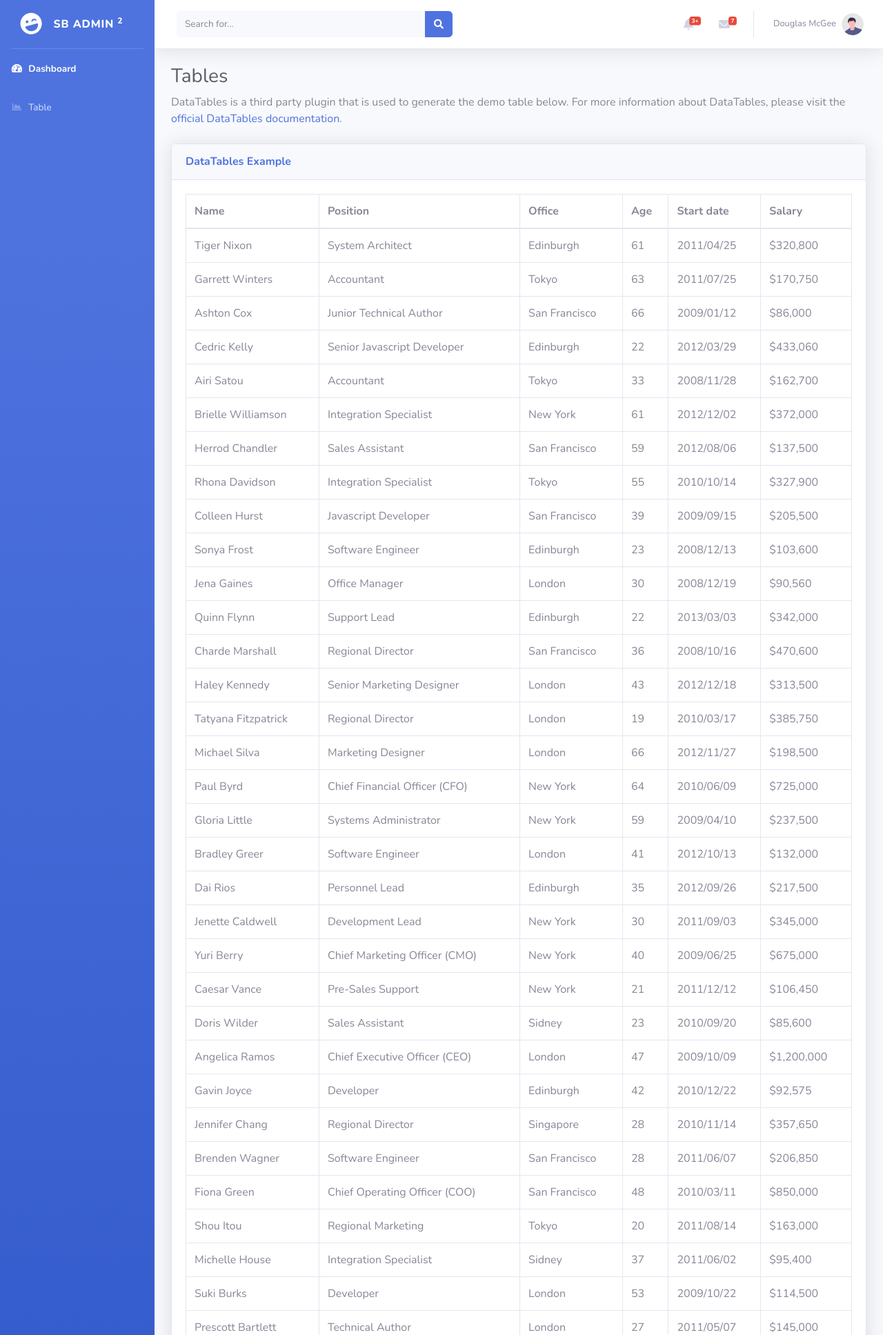
After one commit to IftitahDwi/Iftitah-Skripsi, a Flask app: page /table in a window 1280 px wide. The commit adds this page. Shown: the top 1935 px of the page at 69% size. Run offline with Flask 2, Linux system fonts and the light colour scheme; some libraries are stand-ins or nearby versions.

Commit message:
add table

```diff
--- a/app/templates/layout.html
+++ b/app/templates/layout.html
@@ -39,106 +39,15 @@
 
             <!-- Nav Item - Dashboard -->
             <li class="nav-item active">
-                <a class="nav-link" href="index.html">
+                <a class="nav-link" href="/">
                     <i class="fas fa-fw fa-tachometer-alt"></i>
                     <span>Dashboard</span></a>
             </li>
-
-            <!-- Divider -->
-            <hr class="sidebar-divider">
-
-            <!-- Heading -->
-            <div class="sidebar-heading">
-                Interface
-            </div>
-
-            <!-- Nav Item - Pages Collapse Menu -->
             <li class="nav-item">
-                <a class="nav-link collapsed" href="#" data-toggle="collapse" data-target="#collapseTwo"
-                    aria-expanded="true" aria-controls="collapseTwo">
-                    <i class="fas fa-fw fa-cog"></i>
-                    <span>Components</span>
-                </a>
-                <div id="collapseTwo" class="collapse" aria-labelledby="headingTwo" data-parent="#accordionSidebar">
-                    <div class="bg-white py-2 collapse-inner rounded">
-                        <h6 class="collapse-header">Custom Components:</h6>
-                        <a class="collapse-item" href="buttons.html">Buttons</a>
-                        <a class="collapse-item" href="cards.html">Cards</a>
-                    </div>
-                </div>
+              <a class="nav-link" href="/table">
+                  <i class="fas fa-fw fa-chart-area"></i>
+                  <span>Table</span></a>
             </li>
-
-            <!-- Nav Item - Utilities Collapse Menu -->
-            <li class="nav-item">
-                <a class="nav-link collapsed" href="#" data-toggle="collapse" data-target="#collapseUtilities"
-                    aria-expanded="true" aria-controls="collapseUtilities">
-                    <i class="fas fa-fw fa-wrench"></i>
-                    <span>Utilities</span>
-                </a>
-                <div id="collapseUtilities" class="collapse" aria-labelledby="headingUtilities"
-                    data-parent="#accordionSidebar">
-                    <div class="bg-white py-2 collapse-inner rounded">
-                        <h6 class="collapse-header">Custom Utilities:</h6>
-                        <a class="collapse-item" href="utilities-color.html">Colors</a>
-                        <a class="collapse-item" href="utilities-border.html">Borders</a>
-                        <a class="collapse-item" href="utilities-animation.html">Animations</a>
-                        <a class="collapse-item" href="utilities-other.html">Other</a>
-                    </div>
-                </div>
-            </li>
-
-            <!-- Divider -->
-            <hr class="sidebar-divider">
-
-            <!-- Heading -->
-            <div class="sidebar-heading">
-                Addons
-            </div>
-
-            <!-- Nav Item - Pages Collapse Menu -->
-            <li class="nav-item">
-                <a class="nav-link collapsed" href="#" data-toggle="collapse" data-target="#collapsePages"
-                    aria-expanded="true" aria-controls="collapsePages">
-                    <i class="fas fa-fw fa-folder"></i>
-                    <span>Pages</span>
-                </a>
-                <div id="collapsePages" class="collapse" aria-labelledby="headingPages" data-parent="#accordionSidebar">
-                    <div class="bg-white py-2 collapse-inner rounded">
-                        <h6 class="collapse-header">Login Screens:</h6>
-                        <a class="collapse-item" href="login.html">Login</a>
-                        <a class="collapse-item" href="register.html">Register</a>
-                        <a class="collapse-item" href="forgot-password.html">Forgot Password</a>
-                        <div class="collapse-divider"></div>
-                        <h6 class="collapse-header">Other Pages:</h6>
-                        <a class="collapse-item" href="404.html">404 Page</a>
-                        <a class="collapse-item" href="blank.html">Blank Page</a>
-                    </div>
-                </div>
-            </li>
-
-            <!-- Nav Item - Charts -->
-            <li class="nav-item">
-                <a class="nav-link" href="charts.html">
-                    <i class="fas fa-fw fa-chart-area"></i>
-                    <span>Charts</span></a>
-            </li>
-
-            <!-- Nav Item - Tables -->
-            <li class="nav-item">
-                <a class="nav-link" href="tables.html">
-                    <i class="fas fa-fw fa-table"></i>
-                    <span>Tables</span></a>
-            </li>
-
-            <!-- Divider -->
-            <hr class="sidebar-divider d-none d-md-block">
-
-            <!-- Sidebar Toggler (Sidebar) -->
-            <div class="text-center d-none d-md-inline">
-                <button class="rounded-circle border-0" id="sidebarToggle"></button>
-            </div>
-
-
 
         </ul>
         <!-- End of Sidebar -->
@@ -419,7 +328,7 @@
   <script src={{url_for('static', filename='vendor/chart.js/Chart.min.js')}}></script>
 
   <!-- Page level custom scripts -->
-  <script src={{url_for('static', filename='js/demo/chart-area-demo.js')}}></script>
-  <script src={{url_for('static', filename='js/demo/chart-pie-demo.js')}}></script>
+  <!-- <script src={{url_for('static', filename='js/demo/chart-area-demo.js')}}></script>
+  <script src={{url_for('static', filename='js/demo/chart-pie-demo.js')}}></script> -->
   </body>
 </html>
--- /dev/null
+++ b/app/templates/table.html
@@ -0,0 +1,507 @@
+{% extends "layout.html" %} {% block content %}
+<!-- Page Heading -->
+<h1 class="h3 mb-2 text-gray-800">Tables</h1>
+<p class="mb-4">
+  DataTables is a third party plugin that is used to generate the demo table
+  below. For more information about DataTables, please visit the
+  <a target="_blank" href="https://datatables.net"
+    >official DataTables documentation</a
+  >.
+</p>
+
+<!-- DataTales Example -->
+<div class="card shadow mb-4">
+  <div class="card-header py-3">
+    <h6 class="m-0 font-weight-bold text-primary">DataTables Example</h6>
+  </div>
+  <div class="card-body">
+    <div class="table-responsive">
+      <table
+        class="table table-bordered"
+        id="dataTable"
+        width="100%"
+        cellspacing="0"
+      >
+        <thead>
+          <tr>
+            <th>Name</th>
+            <th>Position</th>
+            <th>Office</th>
+            <th>Age</th>
+            <th>Start date</th>
+            <th>Salary</th>
+          </tr>
+        </thead>
+        <tfoot>
+          <tr>
+            <th>Name</th>
+            <th>Position</th>
+            <th>Office</th>
+            <th>Age</th>
+            <th>Start date</th>
+            <th>Salary</th>
+          </tr>
+        </tfoot>
+        <tbody>
+          <tr>
+            <td>Tiger Nixon</td>
+            <td>System Architect</td>
+            <td>Edinburgh</td>
+            <td>61</td>
+            <td>2011/04/25</td>
+            <td>$320,800</td>
+          </tr>
+          <tr>
+            <td>Garrett Winters</td>
+            <td>Accountant</td>
+            <td>Tokyo</td>
+            <td>63</td>
+            <td>2011/07/25</td>
+            <td>$170,750</td>
+          </tr>
+          <tr>
+            <td>Ashton Cox</td>
+            <td>Junior Technical Author</td>
+            <td>San Francisco</td>
+            <td>66</td>
+            <td>2009/01/12</td>
+            <td>$86,000</td>
+          </tr>
+          <tr>
+            <td>Cedric Kelly</td>
+            <td>Senior Javascript Developer</td>
+            <td>Edinburgh</td>
+            <td>22</td>
+            <td>2012/03/29</td>
+            <td>$433,060</td>
+          </tr>
+          <tr>
+            <td>Airi Satou</td>
+            <td>Accountant</td>
+            <td>Tokyo</td>
+            <td>33</td>
+            <td>2008/11/28</td>
+            <td>$162,700</td>
+          </tr>
+          <tr>
+            <td>Brielle Williamson</td>
+            <td>Integration Specialist</td>
+            <td>New York</td>
+            <td>61</td>
+            <td>2012/12/02</td>
+            <td>$372,000</td>
+          </tr>
+          <tr>
+            <td>Herrod Chandler</td>
+            <td>Sales Assistant</td>
+            <td>San Francisco</td>
+            <td>59</td>
+            <td>2012/08/06</td>
+            <td>$137,500</td>
+          </tr>
+          <tr>
+            <td>Rhona Davidson</td>
+            <td>Integration Specialist</td>
+            <td>Tokyo</td>
+            <td>55</td>
+            <td>2010/10/14</td>
+            <td>$327,900</td>
+          </tr>
+          <tr>
+            <td>Colleen Hurst</td>
+            <td>Javascript Developer</td>
+            <td>San Francisco</td>
+            <td>39</td>
+            <td>2009/09/15</td>
+            <td>$205,500</td>
+          </tr>
+          <tr>
+            <td>Sonya Frost</td>
+            <td>Software Engineer</td>
+            <td>Edinburgh</td>
+            <td>23</td>
+            <td>2008/12/13</td>
+            <td>$103,600</td>
+          </tr>
+          <tr>
+            <td>Jena Gaines</td>
+            <td>Office Manager</td>
+            <td>London</td>
+            <td>30</td>
+            <td>2008/12/19</td>
+            <td>$90,560</td>
+          </tr>
+          <tr>
+            <td>Quinn Flynn</td>
+            <td>Support Lead</td>
+            <td>Edinburgh</td>
+            <td>22</td>
+            <td>2013/03/03</td>
+            <td>$342,000</td>
+          </tr>
+          <tr>
+            <td>Charde Marshall</td>
+            <td>Regional Director</td>
+            <td>San Francisco</td>
+            <td>36</td>
+            <td>2008/10/16</td>
+            <td>$470,600</td>
+          </tr>
+          <tr>
+            <td>Haley Kennedy</td>
+            <td>Senior Marketing Designer</td>
+            <td>London</td>
+            <td>43</td>
+            <td>2012/12/18</td>
+            <td>$313,500</td>
+          </tr>
+          <tr>
+            <td>Tatyana Fitzpatrick</td>
+            <td>Regional Director</td>
+            <td>London</td>
+            <td>19</td>
+            <td>2010/03/17</td>
+            <td>$385,750</td>
+          </tr>
+          <tr>
+            <td>Michael Silva</td>
+            <td>Marketing Designer</td>
+            <td>London</td>
+            <td>66</td>
+            <td>2012/11/27</td>
+            <td>$198,500</td>
+          </tr>
+          <tr>
+            <td>Paul Byrd</td>
+            <td>Chief Financial Officer (CFO)</td>
+            <td>New York</td>
+            <td>64</td>
+            <td>2010/06/09</td>
+            <td>$725,000</td>
+          </tr>
+          <tr>
+            <td>Gloria Little</td>
+            <td>Systems Administrator</td>
+            <td>New York</td>
+            <td>59</td>
+            <td>2009/04/10</td>
+            <td>$237,500</td>
+          </tr>
+          <tr>
+            <td>Bradley Greer</td>
+            <td>Software Engineer</td>
+            <td>London</td>
+            <td>41</td>
+            <td>2012/10/13</td>
+            <td>$132,000</td>
+          </tr>
+          <tr>
+            <td>Dai Rios</td>
+            <td>Personnel Lead</td>
+            <td>Edinburgh</td>
+            <td>35</td>
+            <td>2012/09/26</td>
+            <td>$217,500</td>
+          </tr>
+          <tr>
+            <td>Jenette Caldwell</td>
+            <td>Development Lead</td>
+            <td>New York</td>
+            <td>30</td>
+            <td>2011/09/03</td>
+            <td>$345,000</td>
+          </tr>
+          <tr>
+            <td>Yuri Berry</td>
+            <td>Chief Marketing Officer (CMO)</td>
+            <td>New York</td>
+            <td>40</td>
+            <td>2009/06/25</td>
+            <td>$675,000</td>
+          </tr>
+          <tr>
+            <td>Caesar Vance</td>
+            <td>Pre-Sales Support</td>
+            <td>New York</td>
+            <td>21</td>
+            <td>2011/12/12</td>
+            <td>$106,450</td>
+          </tr>
+          <tr>
+            <td>Doris Wilder</td>
+            <td>Sales Assistant</td>
+            <td>Sidney</td>
+            <td>23</td>
+            <td>2010/09/20</td>
+            <td>$85,600</td>
+          </tr>
+          <tr>
+            <td>Angelica Ramos</td>
+            <td>Chief Executive Officer (CEO)</td>
+            <td>London</td>
+            <td>47</td>
+            <td>2009/10/09</td>
+            <td>$1,200,000</td>
+          </tr>
+          <tr>
+            <td>Gavin Joyce</td>
+            <td>Developer</td>
+            <td>Edinburgh</td>
+            <td>42</td>
+            <td>2010/12/22</td>
+            <td>$92,575</td>
+          </tr>
+          <tr>
+            <td>Jennifer Chang</td>
+            <td>Regional Director</td>
+            <td>Singapore</td>
+            <td>28</td>
+            <td>2010/11/14</td>
+            <td>$357,650</td>
+          </tr>
+          <tr>
+            <td>Brenden Wagner</td>
+            <td>Software Engineer</td>
+            <td>San Francisco</td>
+            <td>28</td>
+            <td>2011/06/07</td>
+            <td>$206,850</td>
+          </tr>
+          <tr>
+            <td>Fiona Green</td>
+            <td>Chief Operating Officer (COO)</td>
+            <td>San Francisco</td>
+            <td>48</td>
+            <td>2010/03/11</td>
+            <td>$850,000</td>
+          </tr>
+          <tr>
+            <td>Shou Itou</td>
+            <td>Regional Marketing</td>
+            <td>Tokyo</td>
+            <td>20</td>
+            <td>2011/08/14</td>
+            <td>$163,000</td>
+          </tr>
+          <tr>
+            <td>Michelle House</td>
+            <td>Integration Specialist</td>
+            <td>Sidney</td>
+            <td>37</td>
+            <td>2011/06/02</td>
+            <td>$95,400</td>
+          </tr>
+          <tr>
+            <td>Suki Burks</td>
+            <td>Developer</td>
+            <td>London</td>
+            <td>53</td>
+            <td>2009/10/22</td>
+            <td>$114,500</td>
+          </tr>
+          <tr>
+            <td>Prescott Bartlett</td>
+            <td>Technical Author</td>
+            <td>London</td>
+            <td>27</td>
+            <td>2011/05/07</td>
+            <td>$145,000</td>
+          </tr>
+          <tr>
+            <td>Gavin Cortez</td>
+            <td>Team Leader</td>
+            <td>San Francisco</td>
+            <td>22</td>
+            <td>2008/10/26</td>
+            <td>$235,500</td>
+          </tr>
+          <tr>
+            <td>Martena Mccray</td>
+            <td>Post-Sales support</td>
+            <td>Edinburgh</td>
+            <td>46</td>
+            <td>2011/03/09</td>
+            <td>$324,050</td>
+          </tr>
+          <tr>
+            <td>Unity Butler</td>
+            <td>Marketing Designer</td>
+            <td>San Francisco</td>
+            <td>47</td>
+            <td>2009/12/09</td>
+            <td>$85,675</td>
+          </tr>
+          <tr>
+            <td>Howard Hatfield</td>
+            <td>Office Manager</td>
+            <td>San Francisco</td>
+            <td>51</td>
+            <td>2008/12/16</td>
+            <td>$164,500</td>
+          </tr>
+          <tr>
+            <td>Hope Fuentes</td>
+            <td>Secretary</td>
+            <td>San Francisco</td>
+            <td>41</td>
+            <td>2010/02/12</td>
+            <td>$109,850</td>
+          </tr>
+          <tr>
+            <td>Vivian Harrell</td>
+            <td>Financial Controller</td>
+            <td>San Francisco</td>
+            <td>62</td>
+            <td>2009/02/14</td>
+            <td>$452,500</td>
+          </tr>
+          <tr>
+            <td>Timothy Mooney</td>
+            <td>Office Manager</td>
+            <td>London</td>
+            <td>37</td>
+            <td>2008/12/11</td>
+            <td>$136,200</td>
+          </tr>
+          <tr>
+            <td>Jackson Bradshaw</td>
+            <td>Director</td>
+            <td>New York</td>
+            <td>65</td>
+            <td>2008/09/26</td>
+            <td>$645,750</td>
+          </tr>
+          <tr>
+            <td>Olivia Liang</td>
+            <td>Support Engineer</td>
+            <td>Singapore</td>
+            <td>64</td>
+            <td>2011/02/03</td>
+            <td>$234,500</td>
+          </tr>
+          <tr>
+            <td>Bruno Nash</td>
+            <td>Software Engineer</td>
+            <td>London</td>
+            <td>38</td>
+            <td>2011/05/03</td>
+            <td>$163,500</td>
+          </tr>
+          <tr>
+            <td>Sakura Yamamoto</td>
+            <td>Support Engineer</td>
+            <td>Tokyo</td>
+            <td>37</td>
+            <td>2009/08/19</td>
+            <td>$139,575</td>
+          </tr>
+          <tr>
+            <td>Thor Walton</td>
+            <td>Developer</td>
+            <td>New York</td>
+            <td>61</td>
+            <td>2013/08/11</td>
+            <td>$98,540</td>
+          </tr>
+          <tr>
+            <td>Finn Camacho</td>
+            <td>Support Engineer</td>
+            <td>San Francisco</td>
+            <td>47</td>
+            <td>2009/07/07</td>
+            <td>$87,500</td>
+          </tr>
+          <tr>
+            <td>Serge Baldwin</td>
+            <td>Data Coordinator</td>
+            <td>Singapore</td>
+            <td>64</td>
+            <td>2012/04/09</td>
+            <td>$138,575</td>
+          </tr>
+          <tr>
+            <td>Zenaida Frank</td>
+            <td>Software Engineer</td>
+            <td>New York</td>
+            <td>63</td>
+            <td>2010/01/04</td>
+            <td>$125,250</td>
+          </tr>
+          <tr>
+            <td>Zorita Serrano</td>
+            <td>Software Engineer</td>
+            <td>San Francisco</td>
+            <td>56</td>
+            <td>2012/06/01</td>
+            <td>$115,000</td>
+          </tr>
+          <tr>
+            <td>Jennifer Acosta</td>
+            <td>Junior Javascript Developer</td>
+            <td>Edinburgh</td>
+            <td>43</td>
+            <td>2013/02/01</td>
+            <td>$75,650</td>
+          </tr>
+          <tr>
+            <td>Cara Stevens</td>
+            <td>Sales Assistant</td>
+            <td>New York</td>
+            <td>46</td>
+            <td>2011/12/06</td>
+            <td>$145,600</td>
+          </tr>
+          <tr>
+            <td>Hermione Butler</td>
+            <td>Regional Director</td>
+            <td>London</td>
+            <td>47</td>
+            <td>2011/03/21</td>
+            <td>$356,250</td>
+          </tr>
+          <tr>
+            <td>Lael Greer</td>
+            <td>Systems Administrator</td>
+            <td>London</td>
+            <td>21</td>
+            <td>2009/02/27</td>
+            <td>$103,500</td>
+          </tr>
+          <tr>
+            <td>Jonas Alexander</td>
+            <td>Developer</td>
+            <td>San Francisco</td>
+            <td>30</td>
+            <td>2010/07/14</td>
+            <td>$86,500</td>
+          </tr>
+          <tr>
+            <td>Shad Decker</td>
+            <td>Regional Director</td>
+            <td>Edinburgh</td>
+            <td>51</td>
+            <td>2008/11/13</td>
+            <td>$183,000</td>
+          </tr>
+          <tr>
+            <td>Michael Bruce</td>
+            <td>Javascript Developer</td>
+            <td>Singapore</td>
+            <td>29</td>
+            <td>2011/06/27</td>
+            <td>$183,000</td>
+          </tr>
+          <tr>
+            <td>Donna Snider</td>
+            <td>Customer Support</td>
+            <td>New York</td>
+            <td>27</td>
+            <td>2011/01/25</td>
+            <td>$112,000</td>
+          </tr>
+        </tbody>
+      </table>
+    </div>
+  </div>
+</div>
+{% endblock %}
--- a/app/views/__init__.py
+++ b/app/views/__init__.py
@@ -5,3 +5,7 @@ from flask import render_template
 @server.route("/")
 def index():
   return render_template("index.html")
+
+@server.route("/table")
+def table():
+  return render_template("table.html")
```
